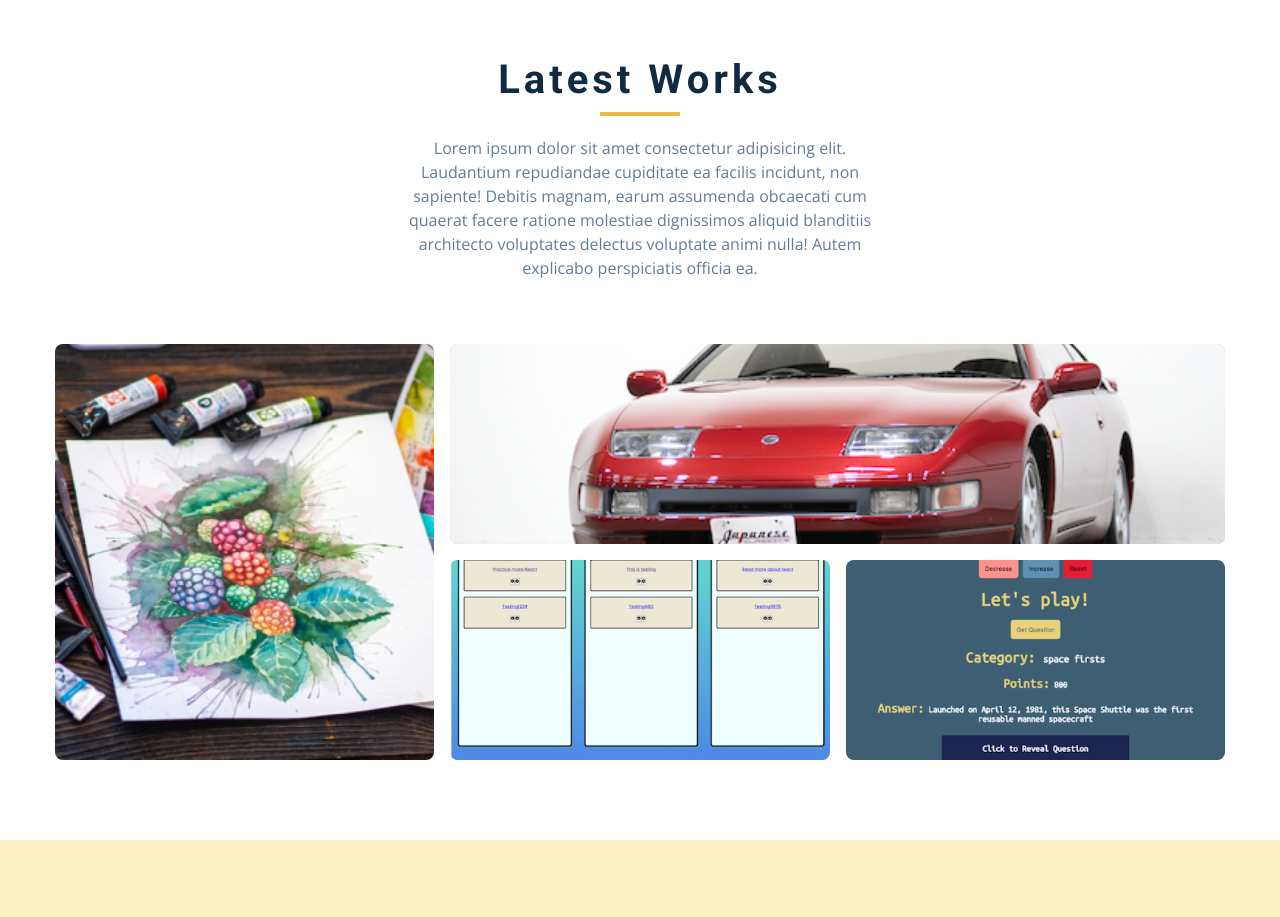
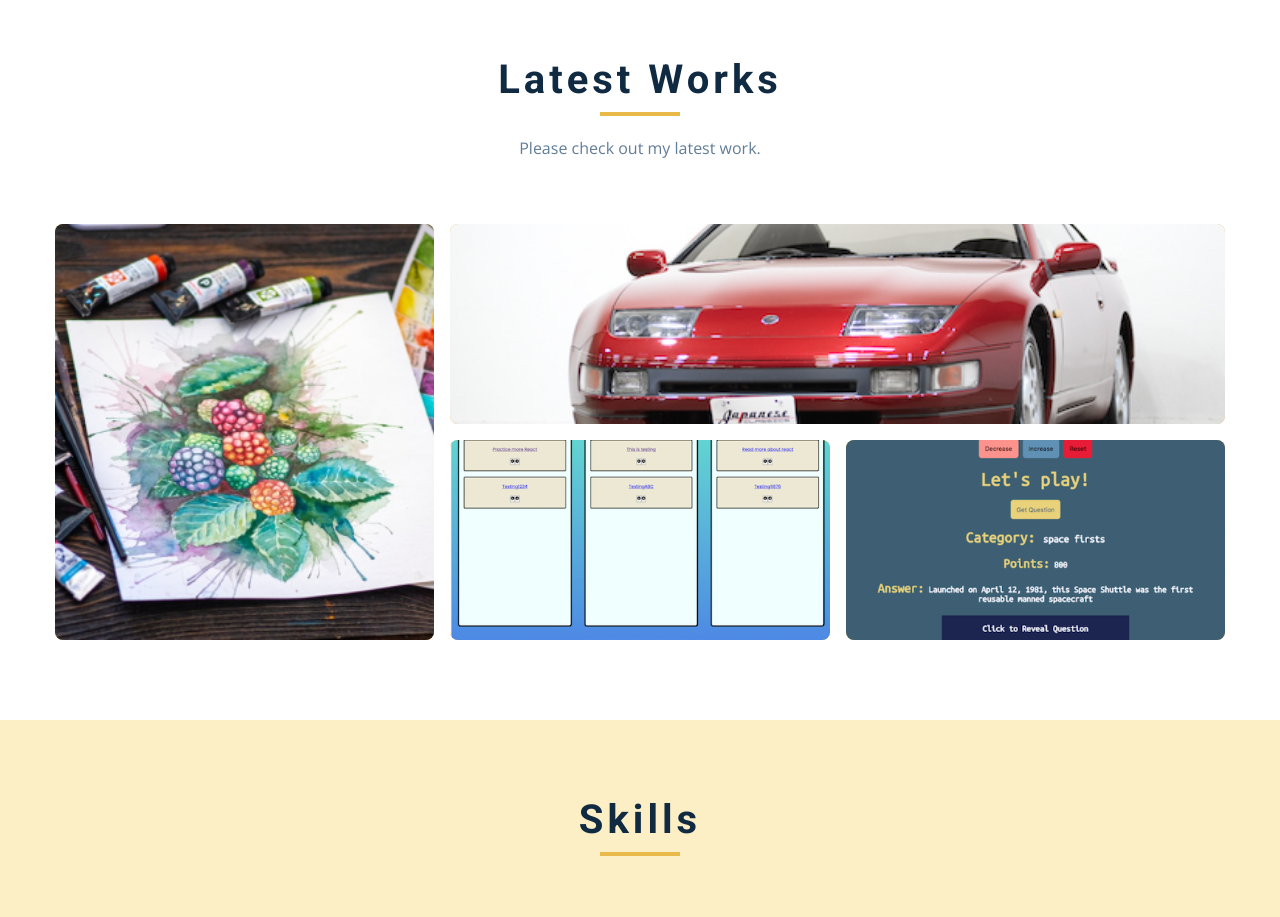
Before and after one commit to typhoon1zero2/PhongNguyen, a plain HTML site: page index.html in a window 1280 px wide. Shown: the part 1380-2297 px from the top of the page. Drawn offline with nearby package versions, Linux system fonts and the light colour scheme.

Commit message:
Updated html

```diff
--- a/index.html
+++ b/index.html
@@ -170,11 +170,7 @@
       <h2>latest works</h2>
       <div class="underline"></div>
       <p class="projects-text">
-        Lorem ipsum dolor sit amet consectetur adipisicing elit. Laudantium
-        repudiandae cupiditate ea facilis incidunt, non sapiente! Debitis
-        magnam, earum assumenda obcaecati cum quaerat facere ratione molestiae
-        dignissimos aliquid blanditiis architecto voluptates delectus
-        voluptate animi nulla! Autem explicabo perspiciatis officia ea.
+        Please check out my latest work.
       </p>
     </div>
     <!--end of section title -->
```
